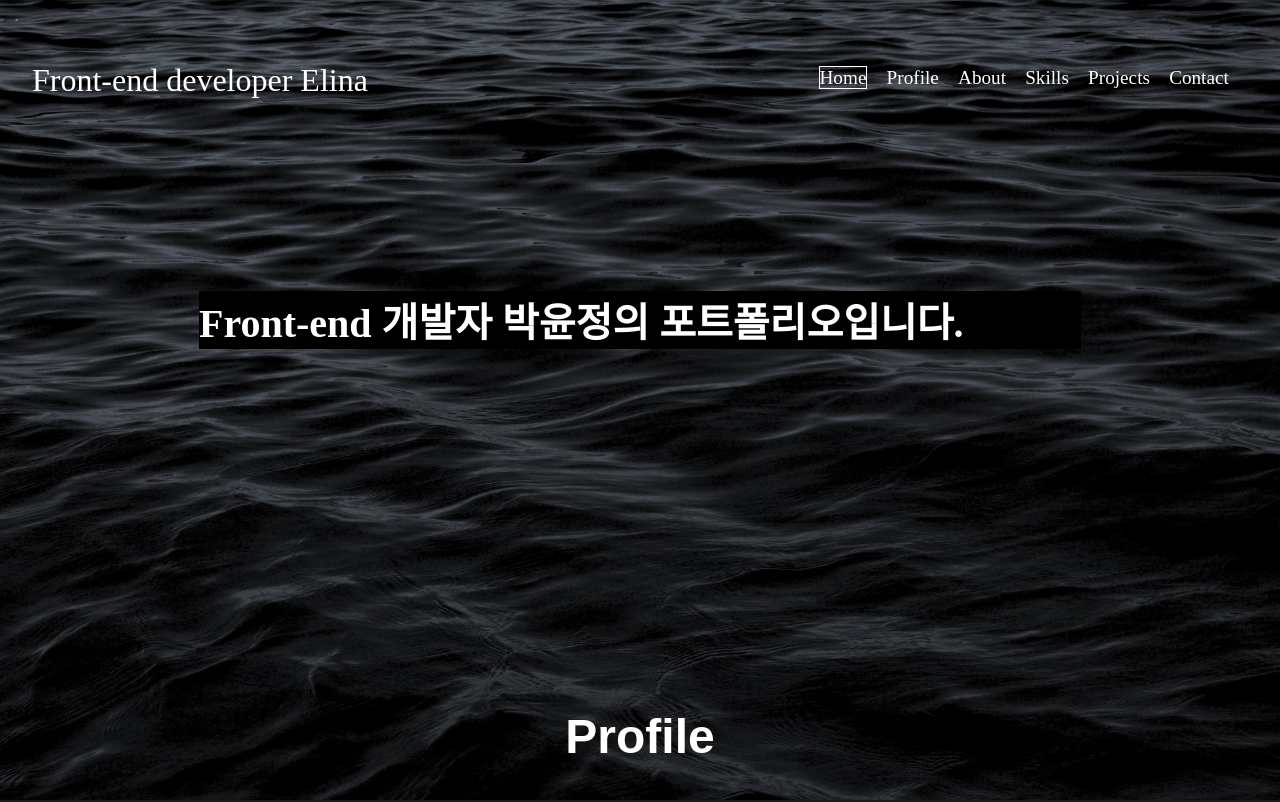
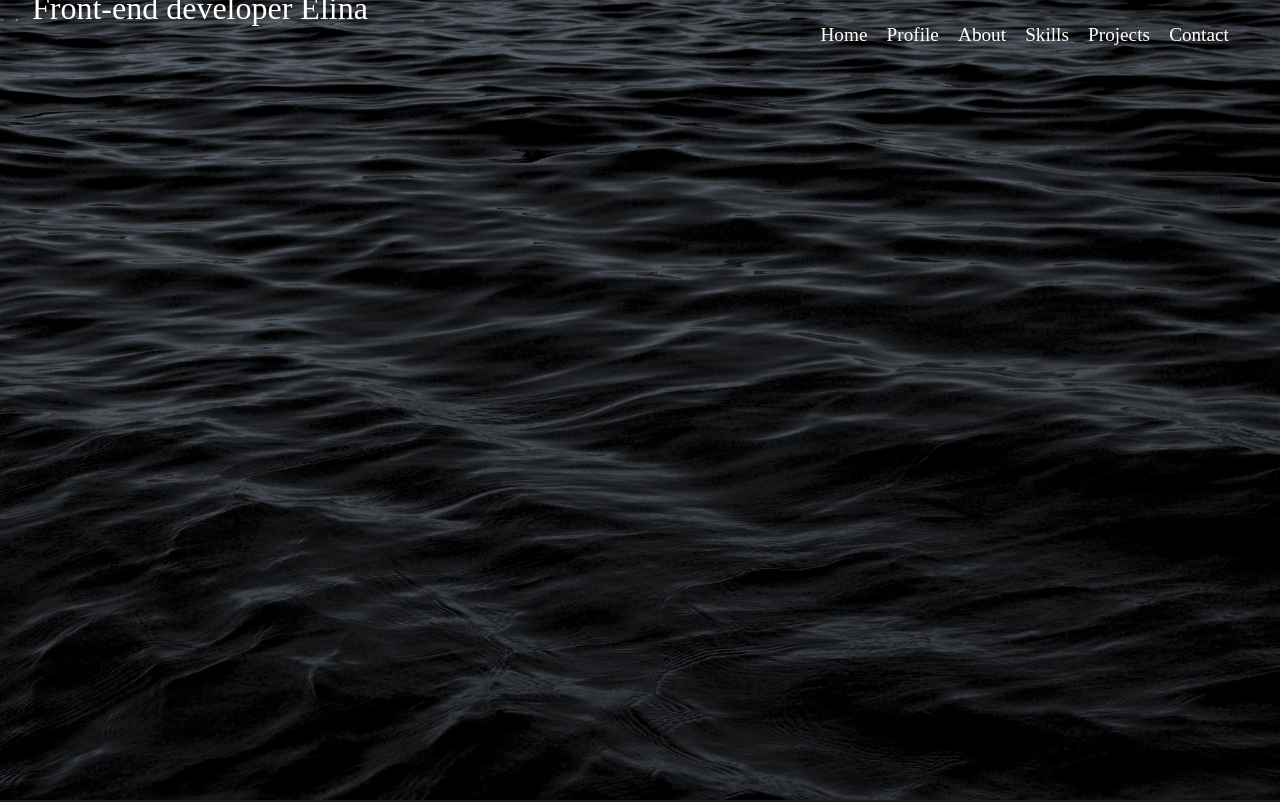
Before and after one commit to elinapark0818/Portfolio_web, a React (Create React App) app: page / in a window 1280 px wide. Shown: the top 802 px of the page. Built offline with nearby package versions, Linux system fonts and the light colour scheme.

Commit message:
profile img fix

```diff
--- a/src/components/navbar/navControl.css
+++ b/src/components/navbar/navControl.css
@@ -1,10 +1,17 @@
+.container {
+  display: flex;
+  width: 100vw;
+  height: 100vh;
+  line-height: 100%;
+}
+
 .nav-container {
   position: fixed;
   display: flex;
   justify-content: flex-end;
   margin: 0;
   height: 2.5em;
-  width: 100%;
+  width: 100vw;
   top: 0;
   transition-timing-function: ease-in;
   transition: 0.5s;
--- a/src/components/navbar/navControl.js
+++ b/src/components/navbar/navControl.js
@@ -1,7 +1,6 @@
 import React, { useState, useRef, useEffect } from 'react';
 import {Link} from 'react-scroll'
 import './navControl.css';
-import Navbar from './navbar';
 
 
 export default function NavControl() {
@@ -21,10 +20,10 @@ export default function NavControl() {
   }, []);
 
   return (
-    <div>
-    <Navbar/>
+    <div className="container">
       <div className="nav-container" style={{
           backgroundColor: navColor,
+          width: "100%",
           height: navSize,
           transition: "all 1s"
         }}>
--- a/src/components/page/pages.jsx
+++ b/src/components/page/pages.jsx
@@ -22,9 +22,9 @@ export default function Pages() {
   }, []);
 
   return (
-    <div>
+    <div >
       <div id="home"><Home/></div>
-      {/* <Toggle/> */}
+      <Toggle/>
       <div id="profile"><Profile/></div>
       <div id="about" style={{
           opacity: (position - 750) / 50,
--- a/src/components/page/profile/profile.module.css
+++ b/src/components/page/profile/profile.module.css
@@ -69,7 +69,6 @@
 .main {
   display: flex;
   justify-content: center;
-  /* margin: 1em; */
   margin-bottom: 1em;
 }
 
@@ -82,6 +81,7 @@
   max-width: 20em;
   height: 20em;
   line-height: 20em;
+  position: absolute;
 }
 
 .description {
```
